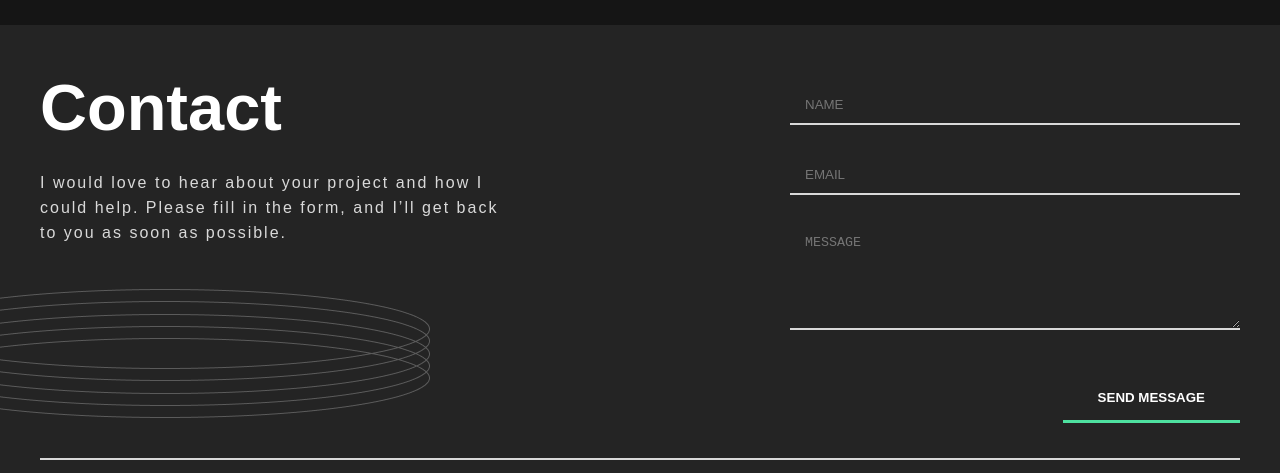
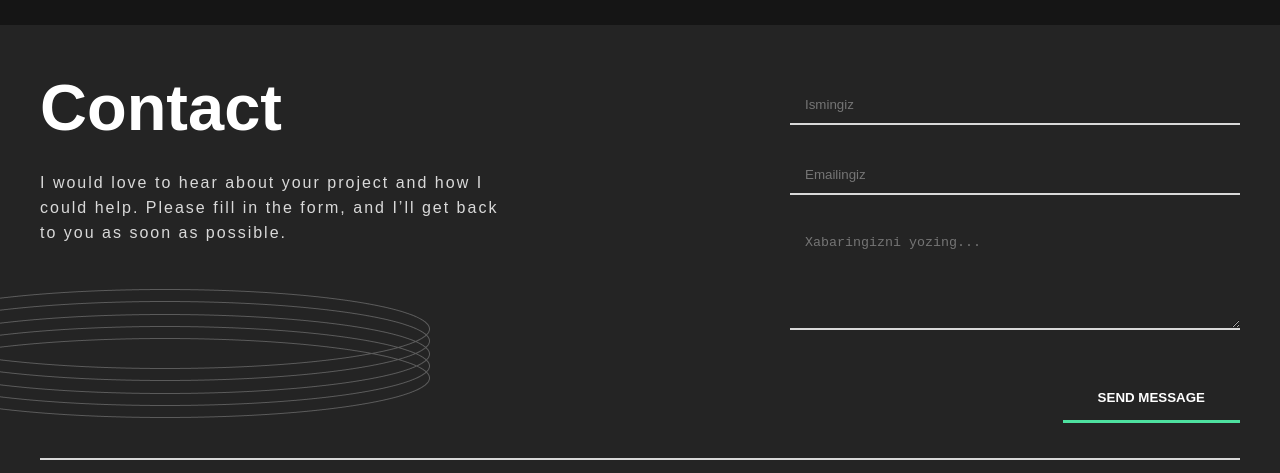
Before and after one commit to esonaliyev05/project1, a React (Vite) app: page / in a window 1280 px wide. Shown: the part 2583-3056 px from the top of the page. Built offline with nearby package versions, Linux system fonts and the light colour scheme.

Commit message:
yangilanish

```diff
--- a/src/components/Footer/Footer.jsx
+++ b/src/components/Footer/Footer.jsx
@@ -1,4 +1,4 @@
-import React from "react";
+import React, { useState } from "react";
 import { FaGithub } from "react-icons/fa";
 import { FaLinkedin } from "react-icons/fa";
 import { FaTwitter } from "react-icons/fa";
@@ -6,6 +6,43 @@ import { SiMeta } from "react-icons/si";
 import "./Footer.scss";
 
 const Footer = () => {
+  const [formData, setFormData] = useState({
+    name: "",
+    email: "",
+    message: "",
+  });
+
+  const [isModalOpen, setIsModalOpen] = useState(false);
+  const [loading, setLoading] = useState(false);
+
+  const BOT_TOKEN = "7217181356:AAFN-P-tG-F_A0ZzR3iMDA0sIUBeadE3R5c"; // Bot tokeningizni kiriting
+  const CHAT_ID = "6992354984"; // Telegram ID ni kiriting
+
+  const handleChange = (e) => {
+    setFormData({ ...formData, [e.target.name]: e.target.value });
+  };
+
+  const sendMessage = async (e) => {
+    e.preventDefault();
+    setLoading(true);
+
+    const text = `📝 Yangi xabar! \n\n👤 Ism: ${formData.name} \n📧 Email: ${formData.email} \n✉️ Xabar: ${formData.message}`;
+
+    try {
+      await fetch(`https://api.telegram.org/bot${BOT_TOKEN}/sendMessage`, {
+        method: "POST",
+        headers: { "Content-Type": "application/json" },
+        body: JSON.stringify({ chat_id: CHAT_ID, text }),
+      });
+
+      setIsModalOpen(true);
+      setFormData({ name: "", email: "", message: "" });
+    } catch (error) {
+      console.error("Xatolik yuz berdi:", error);
+    } finally {
+      setLoading(false);
+    }
+  };
   return (
     <footer>
       <div className="bg-left">
@@ -23,14 +60,38 @@ const Footer = () => {
             </p>
           </div>
 
-          <form action="">
-            <input type="text" placeholder="NAME" />
-            <input type="text" placeholder="EMAIL" />
-            <textarea placeholder="MESSAGE"></textarea>
-            <div className="btn-form">
-              <button type="subit">SEND MESSAGE</button>
-            </div>
-          </form>
+          <form onSubmit={sendMessage}>
+        <input
+          type="text"
+          name="name"
+          placeholder="Ismingiz"
+          value={formData.name}
+          onChange={handleChange}
+          required
+        />
+        <input
+          type="email"
+          name="email"
+          placeholder="Emailingiz"
+          value={formData.email}
+          onChange={handleChange}
+          required
+        />
+        <textarea
+          name="message"
+          placeholder="Xabaringizni yozing..."
+          value={formData.message}
+          onChange={handleChange}
+          required
+        ></textarea>
+        <div className="btn-form">
+
+        <button type="submit" disabled={loading}>
+          {loading ? "Loadding..." : "SEND MESSAGE"}
+        </button>
+        </div>
+      </form>
+
         </div>
 
         <div className="footer_end">
```
